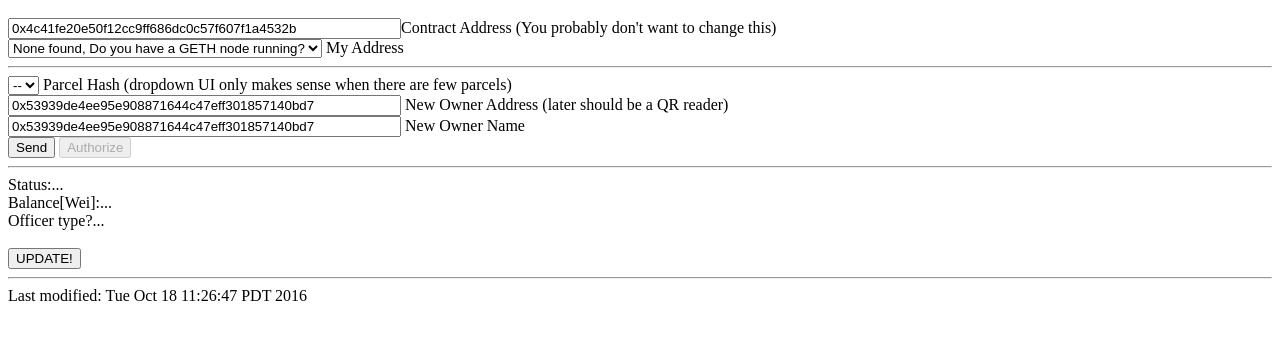
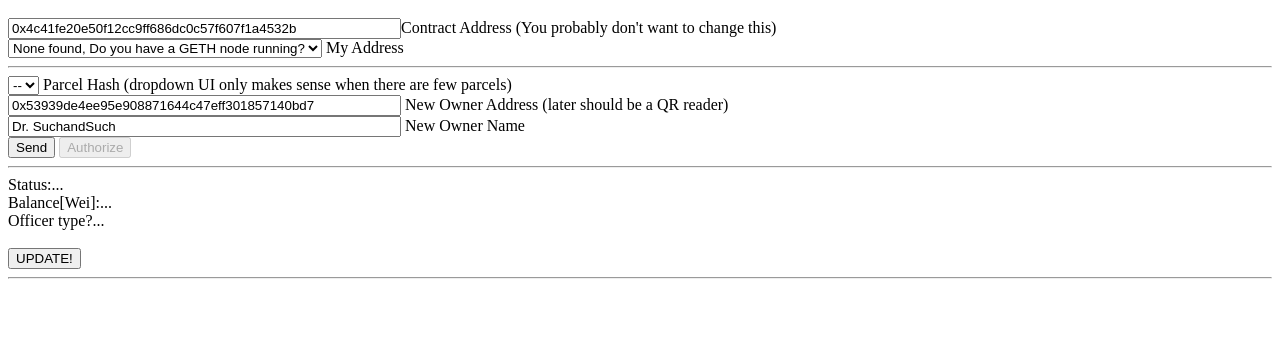
Before and after one commit to giblfiz/atlas, a plain HTML site: page sloppy-workspace/propertyTrackerUI.html in a window 1280 px wide. Shown: the part 48-388 px from the top of the page. Drawn offline with nearby package versions, Linux system fonts and the light colour scheme; no server answers.

Commit message:
just a little cleanup, text only

```diff
--- a/sloppy-workspace/propertyTrackerUI.html
+++ b/sloppy-workspace/propertyTrackerUI.html
@@ -137,7 +137,7 @@ name = "target address" id ="new_owner_addr" />
 <br/>
 
 
-<input type=string size = 46 value="0x53939de4ee95e908871644c47eff301857140bd7"
+<input type=string size = 46 value="Dr. SuchandSuch"
 name = "target name" id ="new_owner_name" />
 <label>
   New Owner Name
@@ -158,5 +158,4 @@ name = "target name" id ="new_owner_name" />
 
 <hr>
 <address></address>
-<!-- hhmts start -->Last modified: Tue Oct 18 11:26:47 PDT 2016 <!-- hhmts end -->
 </body> </html>
```
